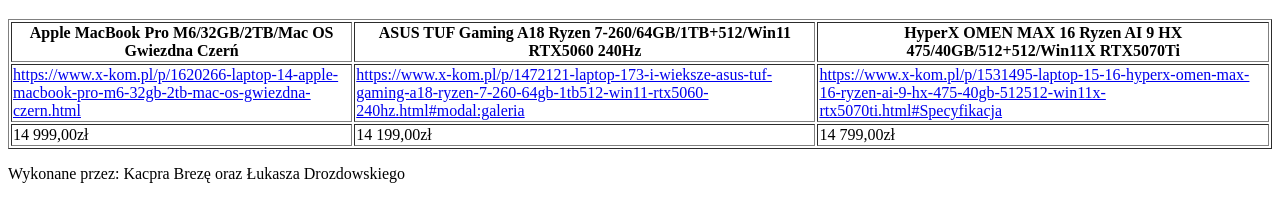
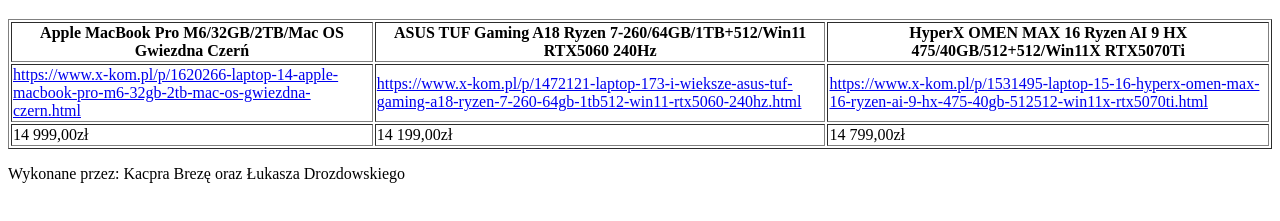
Before and after one commit to Tanxowski/Projekt_3_Laptopy, a plain HTML site: page index.html in a window 1280 px wide. Shown: the part 61-282 px from the top of the page. Drawn offline with Linux system fonts and the light colour scheme.

Commit message:
Fix HTML formatting and structure

```diff
--- a/index.html
+++ b/index.html
@@ -18,8 +18,8 @@
             </tr>
             <tr>
                 <td><a href="https://www.x-kom.pl/p/1620266-laptop-14-apple-macbook-pro-m6-32gb-2tb-mac-os-gwiezdna-czern.html">https://www.x-kom.pl/p/1620266-laptop-14-apple-macbook-pro-m6-32gb-2tb-mac-os-gwiezdna-czern.html</a></td>
-				<td><a href="https://www.x-kom.pl/p/1472121-laptop-173-i-wieksze-asus-tuf-gaming-a18-ryzen-7-260-64gb-1tb512-win11-rtx5060-240hz.html#modal:galeria">https://www.x-kom.pl/p/1472121-laptop-173-i-wieksze-asus-tuf-gaming-a18-ryzen-7-260-64gb-1tb512-win11-rtx5060-240hz.html#modal:galeria</a></td>
-				<td><a href="https://www.x-kom.pl/p/1531495-laptop-15-16-hyperx-omen-max-16-ryzen-ai-9-hx-475-40gb-512512-win11x-rtx5070ti.html#Specyfikacja">https://www.x-kom.pl/p/1531495-laptop-15-16-hyperx-omen-max-16-ryzen-ai-9-hx-475-40gb-512512-win11x-rtx5070ti.html#Specyfikacja</a></td>
+				<td><a href="https://www.x-kom.pl/p/1472121-laptop-173-i-wieksze-asus-tuf-gaming-a18-ryzen-7-260-64gb-1tb512-win11-rtx5060-240hz.html">https://www.x-kom.pl/p/1472121-laptop-173-i-wieksze-asus-tuf-gaming-a18-ryzen-7-260-64gb-1tb512-win11-rtx5060-240hz.html</a></td>
+				<td><a href="https://www.x-kom.pl/p/1531495-laptop-15-16-hyperx-omen-max-16-ryzen-ai-9-hx-475-40gb-512512-win11x-rtx5070ti.html">https://www.x-kom.pl/p/1531495-laptop-15-16-hyperx-omen-max-16-ryzen-ai-9-hx-475-40gb-512512-win11x-rtx5070ti.html</a></td>
             </tr>
 			<tr>
 				<td>14 999,00zł</td>
```
